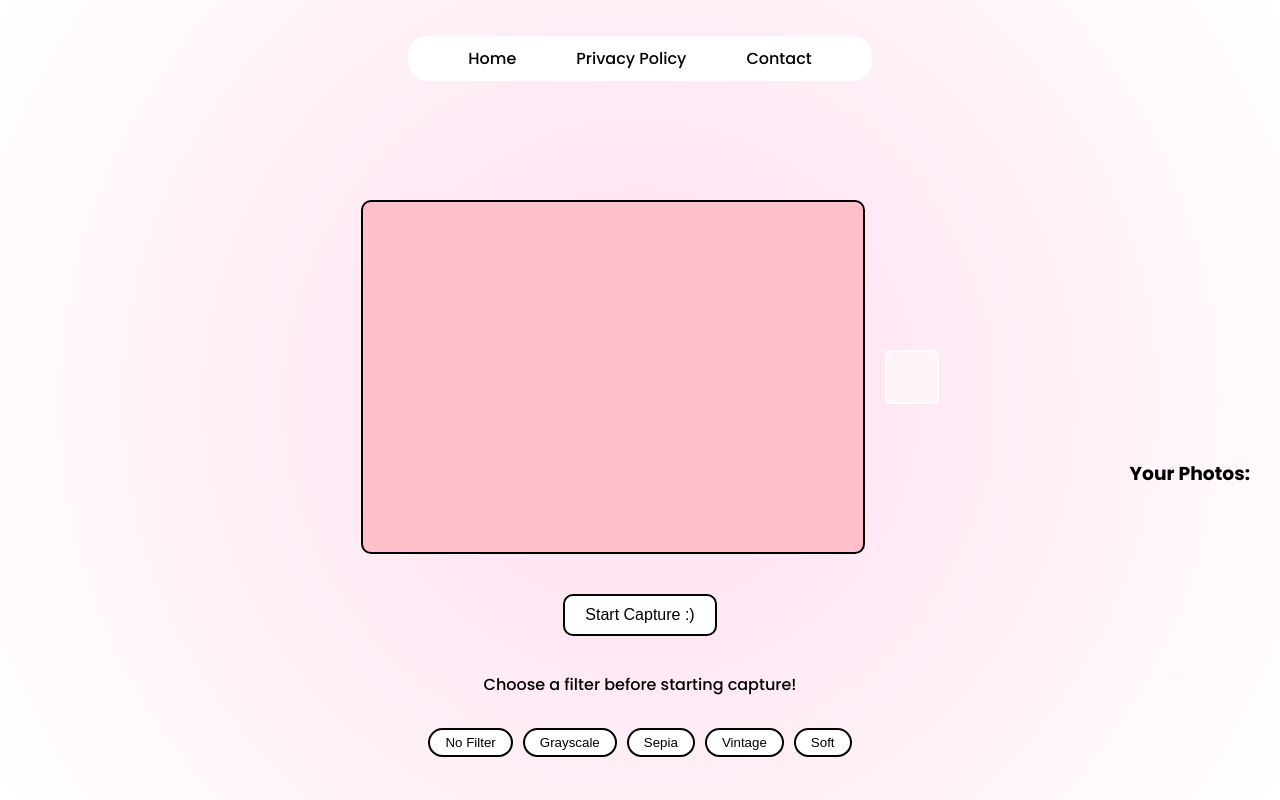
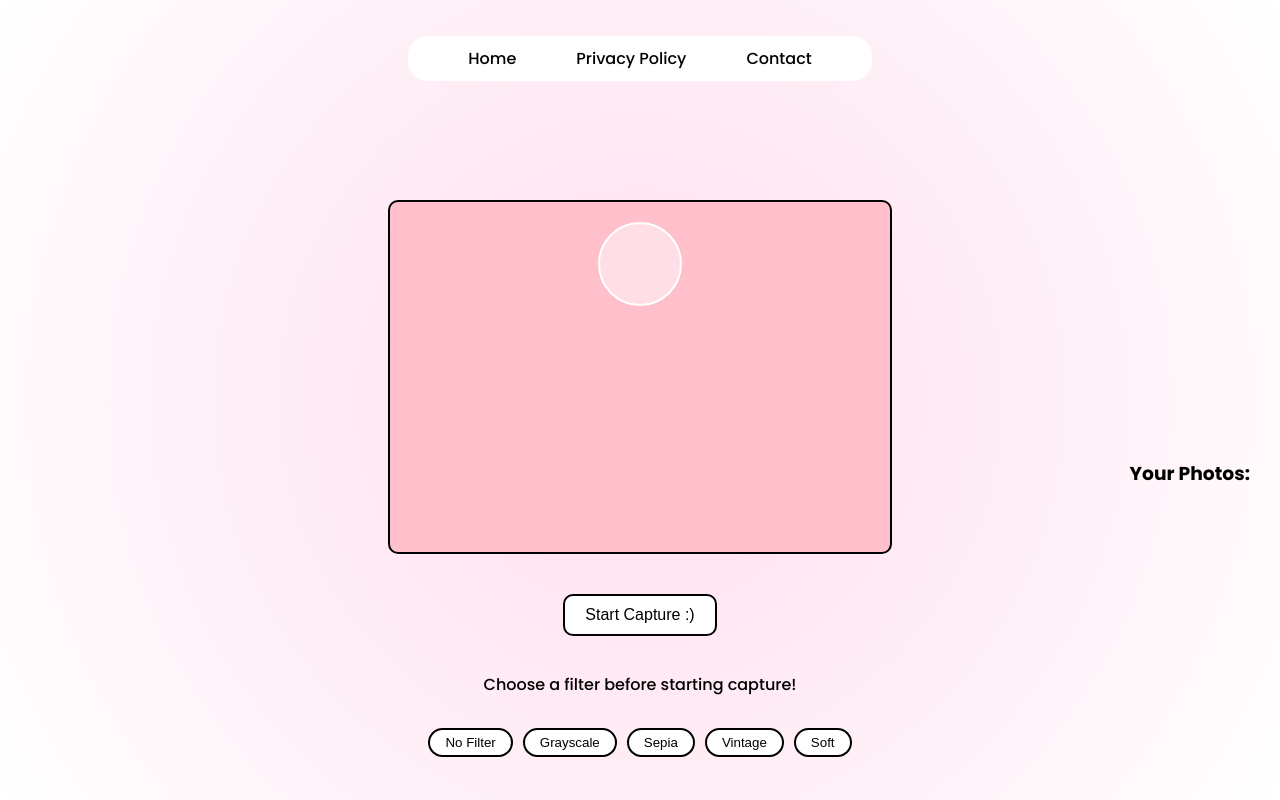
Before and after one commit to zane108231/gwapakaygailah, a website built with Vite: page photobooth.html in a window 1280 px wide. Built offline with nearby package versions, Linux system fonts and the light colour scheme; no server answers.

Commit message:
Assistant checkpoint: Positioned countdown timer on top of webcam
Assistant generated file changes:
- photobooth.css: Position countdown timer on top of webcam, Make video container position relative
- photobooth.html: Move countdown timer inside video container

---

User prompt:

make the countdown timer on top centered of the webcam

```diff
--- a/photobooth.css
+++ b/photobooth.css
@@ -69,6 +69,7 @@ main {
   align-items: center;
   justify-content: center;
   overflow: hidden;
+  position: relative;
 }
 
 video {
@@ -79,18 +80,20 @@ video {
 
 /* Countdown Timer */
 .countdown-container {
-  position: relative;
+  position: absolute;
   display: flex;
   justify-content: center;
   align-items: center;
-  font-size: 2rem;
+  font-size: 3rem;
   color: red;
   font-weight: 700;
-  width: 50px;
-  height: 50px;
+  width: 80px;
+  height: 80px;
   border: 2px solid white;
-  border-radius: 5px;
+  border-radius: 50%;
   background-color: rgba(255, 255, 255, 0.5);
+  top: 20px;
+  z-index: 10;
 }
 
 /* Capture Button */
--- a/photobooth.html
+++ b/photobooth.html
@@ -21,11 +21,10 @@
             <!-- Video Container -->
             <div class="video-container">
                 <video id="video" autoplay></video>
-            </div>
-
-            <!-- Countdown Timer -->
-            <div class="countdown-container">
-                <span id="countdown"></span>
+                <!-- Countdown Timer -->
+                <div class="countdown-container">
+                    <span id="countdown"></span>
+                </div>
             </div>
         </div>
 
```
